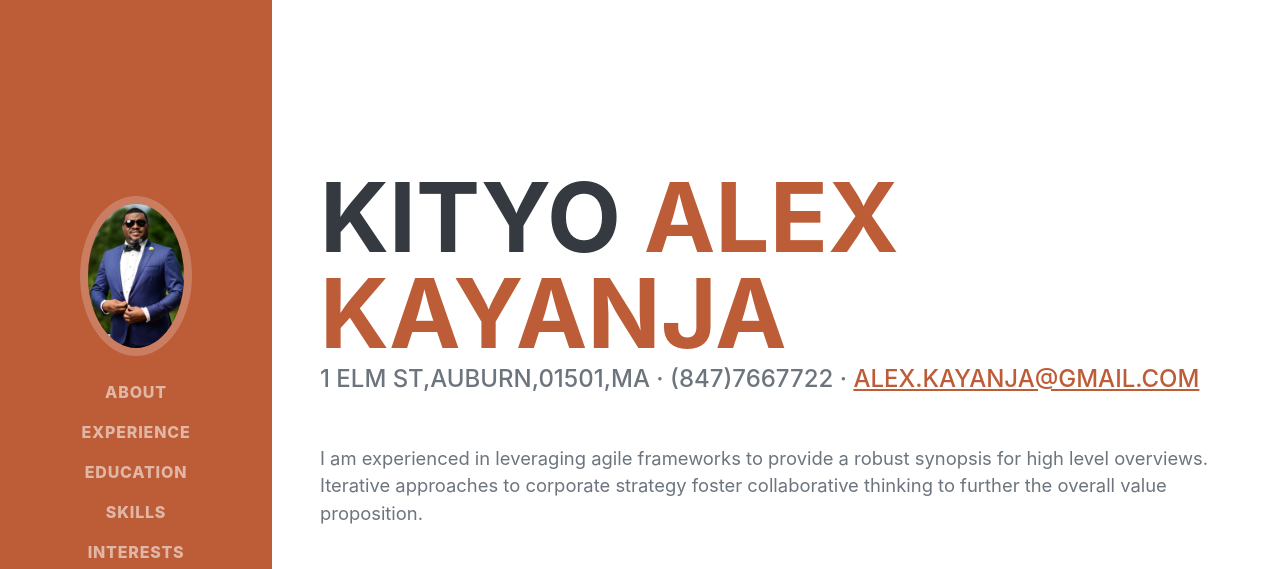
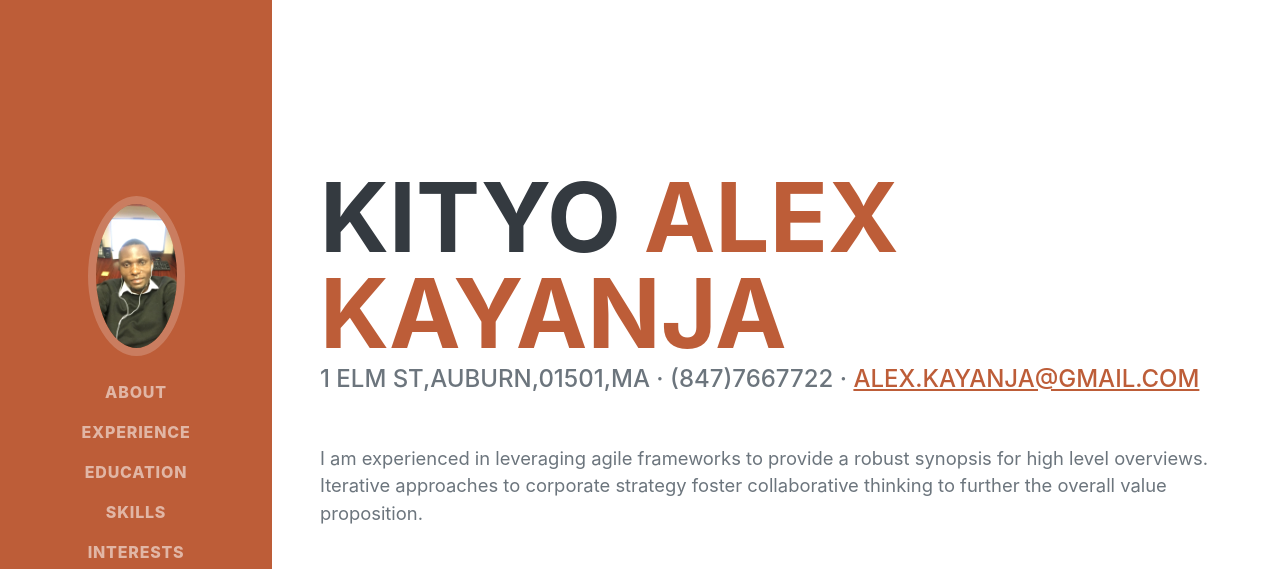
Before and after one commit to akayanja/project1, a plain HTML site: page index.html in a window 1280 px wide. Shown: the top 569 px of the page. Drawn offline with nearby package versions, Linux system fonts and the light colour scheme; a web font is replaced by a local one.

Commit message:
2nd website commit

```diff
--- a/index.html
+++ b/index.html
@@ -20,7 +20,7 @@
         <nav class="navbar navbar-expand-lg navbar-dark bg-primary fixed-top" id="sideNav">
             <a class="navbar-brand js-scroll-trigger" href="#page-top">
                 <span class="d-block d-lg-none">Clarence Taylor</span>
-                <span class="d-none d-lg-block"><img class="img-fluid img-profile rounded-circle mx-auto mb-2" src="assets/img/profile1.jpg" alt="..." /></span>
+                <span class="d-none d-lg-block"><img class="img-fluid img-profile rounded-circle mx-auto mb-2" src="assets/img/profile3.jpg" alt="..." /></span>
             </a>
             <button class="navbar-toggler" type="button" data-bs-toggle="collapse" data-bs-target="#navbarResponsive" aria-controls="navbarResponsive" aria-expanded="false" aria-label="Toggle navigation"><span class="navbar-toggler-icon"></span></button>
             <div class="collapse navbar-collapse" id="navbarResponsive">
```
Also changed, not shown: assets/img/profile2.JPG (added), assets/img/profile3.JPG (added).
